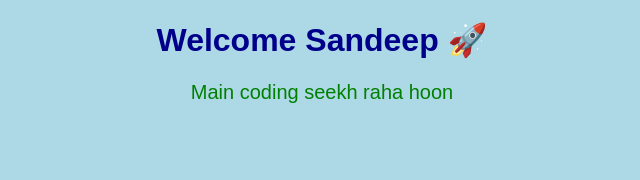
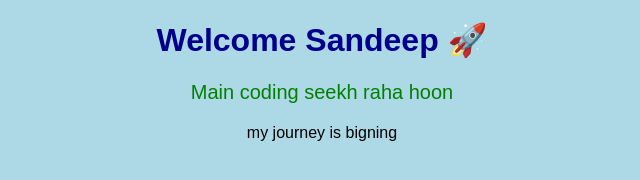
Before and after one commit to fetsandeep-star/sandeep, a plain HTML site: page index.html in a window 1280 px wide. Shown: the whole page, without its empty margins (318-958 px from the left). Drawn offline with Linux system fonts and the light colour scheme.

Commit message:
Add link to personal journey in index.html

```diff
--- a/index.html
+++ b/index.html
@@ -23,6 +23,7 @@
 
     <h1>Welcome Sandeep 🚀</h1>
     <p>Main coding seekh raha hoon</p>
+    <a> my journey is bigning</a>
 
 </body>
 </html>
```
